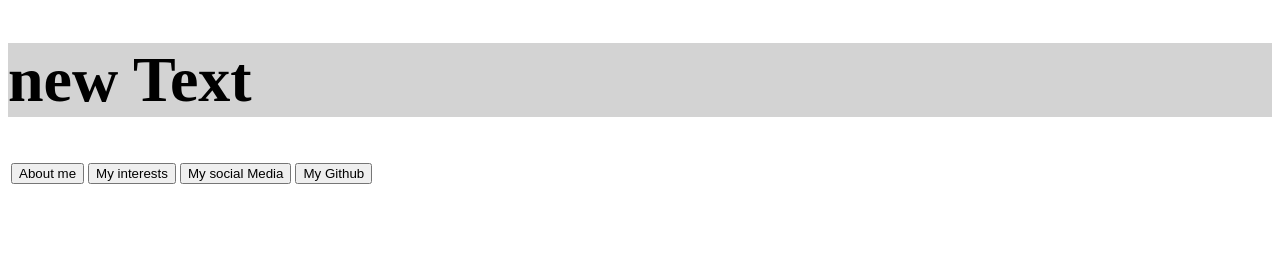
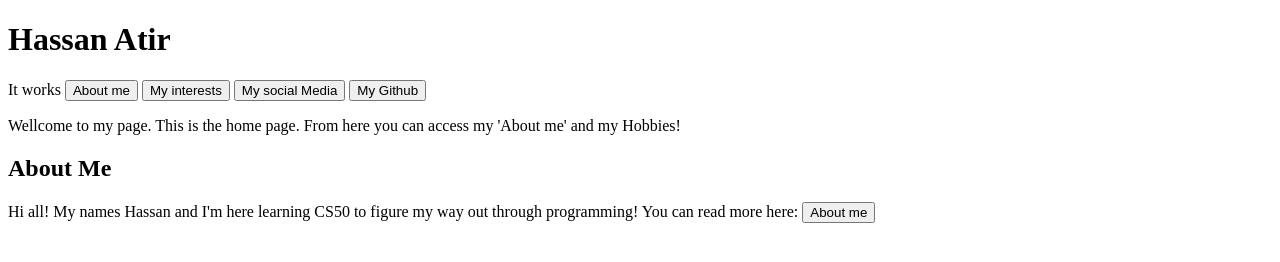
Before and after one commit to HassanAtir/Project0, a plain HTML site: page index.html in a window 1280 px wide. Drawn offline with Linux system fonts and the light colour scheme.

Commit message:
Added landing page

```diff
--- a/index.html
+++ b/index.html
@@ -1,20 +1,45 @@
 <!DOCTYPE html>
 <html>
   <head>
-        <title>Hassan's Webpage | Home</title>
-        <link rel="stylesheet" href="styles.css">
+
+    <title>About Me</title>
   </head>
   <body>
-        <div span = "titlepage">
-          <h1>new Text</h1>
-          <table>
+    <!--The heading-->
+    <h1>Hassan Atir</h1>
+    It works
+
     <tr>
+      <!-- This is the button table-->
       <td><a href="about.html"><button type="button" name="button">About me</button></a></td>
       <td><a href="interests.html"><button type="button" name="button">My interests</button></a></td>
       <td><a href="social.html"><button type="button" name="button">My social Media</button></a></td>
       <td><a href="github.com"><button type="button" name="button">My Github</button></a></td>
     </tr>
-          </table>
+
+    <div class="IndexBody1">
+
+    <p>
+      Wellcome to my page. This is the home page. From here you can access my 'About me'
+      and my Hobbies!
+    </p>
+
+    <tr>
+
+      <td>
+        <h2>About Me</h2>
+        <p>
+          Hi all! My names Hassan and I'm here learning CS50 to figure my way out through programming!
+          You can read more here:
+          <td><a href="about.html"><button type="button" name="button">About me</button></a></td>
+        </p>
+
+      </td>
+
+      <td></td>
+    </tr>
+
     </div>
+
   </body>
 </html>
```
Also changed, not shown: about.html (+5 -7 lines). Lines whose indentation alone changed are shown as unchanged.
